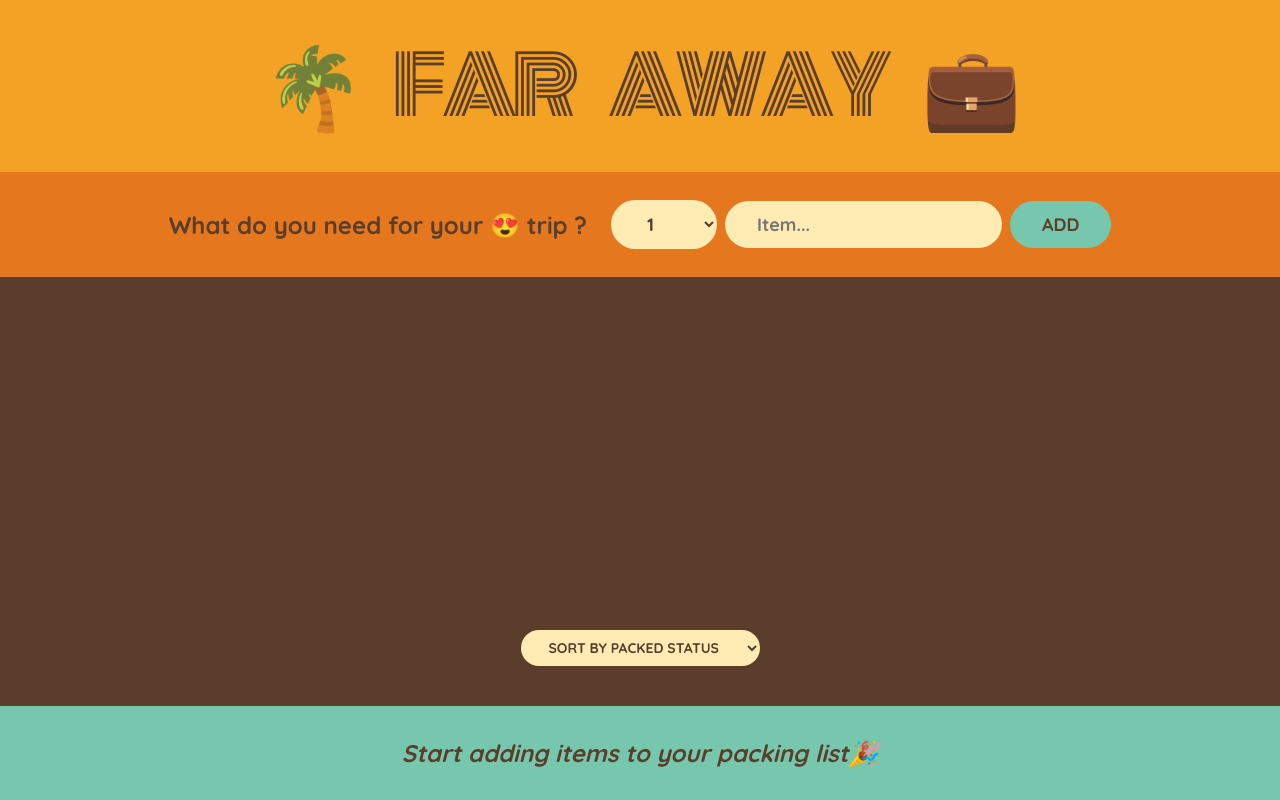
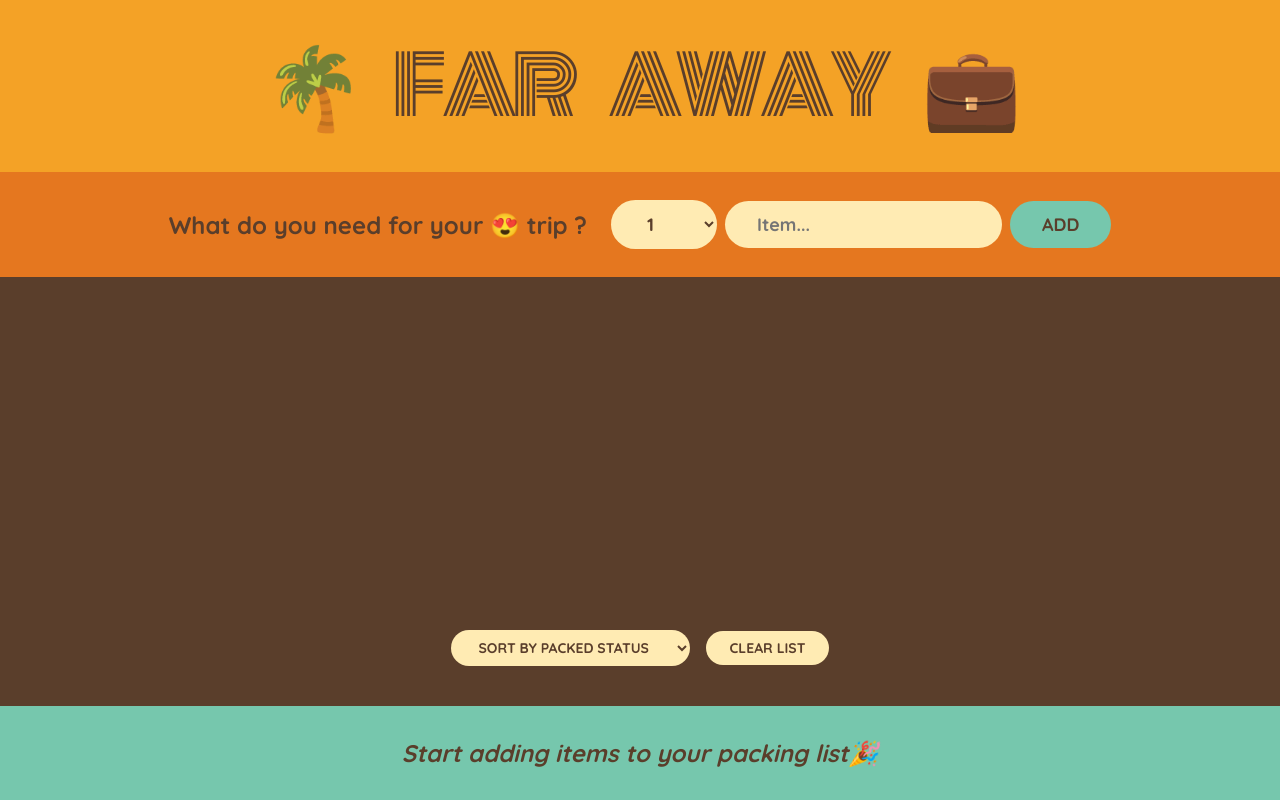
Before and after one commit to shashwatw/Travel-List, a React (Create React App) app: page / in a window 1280 px wide. Built offline with nearby package versions, Linux system fonts and the light colour scheme.

Commit message:
Clearing list functionality

```diff
--- a/src/App.js
+++ b/src/App.js
@@ -23,6 +23,13 @@
     );
   }
 
+  function handleClearList() {
+    const confirmed = window.confirm(
+      "Are you sure you want to delete all items?"
+    );
+    if (confirmed) setItems([]);
+  }
+
   return (
     <div className="app">
       <Logo />
@@ -31,6 +38,7 @@
         items={items}
         onDeleteItem={handleDeleteItem}
         onToggleItems={handleToggleItem}
+        onClearList={handleClearList}
       />
       <Stats items={items} />
     </div>
@@ -80,7 +88,7 @@
     </form>
   );
 }
-function PackingList({ items, onDeleteItem, onToggleItems }) {
+function PackingList({ items, onDeleteItem, onToggleItems, onClearList }) {
   const [sortBy, setSortBy] = useState("packed");
 
   let sortedItems;
@@ -104,6 +112,7 @@
             onDeleteItem={onDeleteItem}
             key={item.id}
             onToggleItems={onToggleItems}
+            onClearList={onClearList}
           />
         ))}
       </ul>
@@ -114,6 +123,7 @@
           <option value="description">Sort by description</option>
           <option value="packed">Sort by packed status</option>
         </select>
+        <button onClick={onClearList}>Clear List</button>
       </div>
     </div>
   );
```
